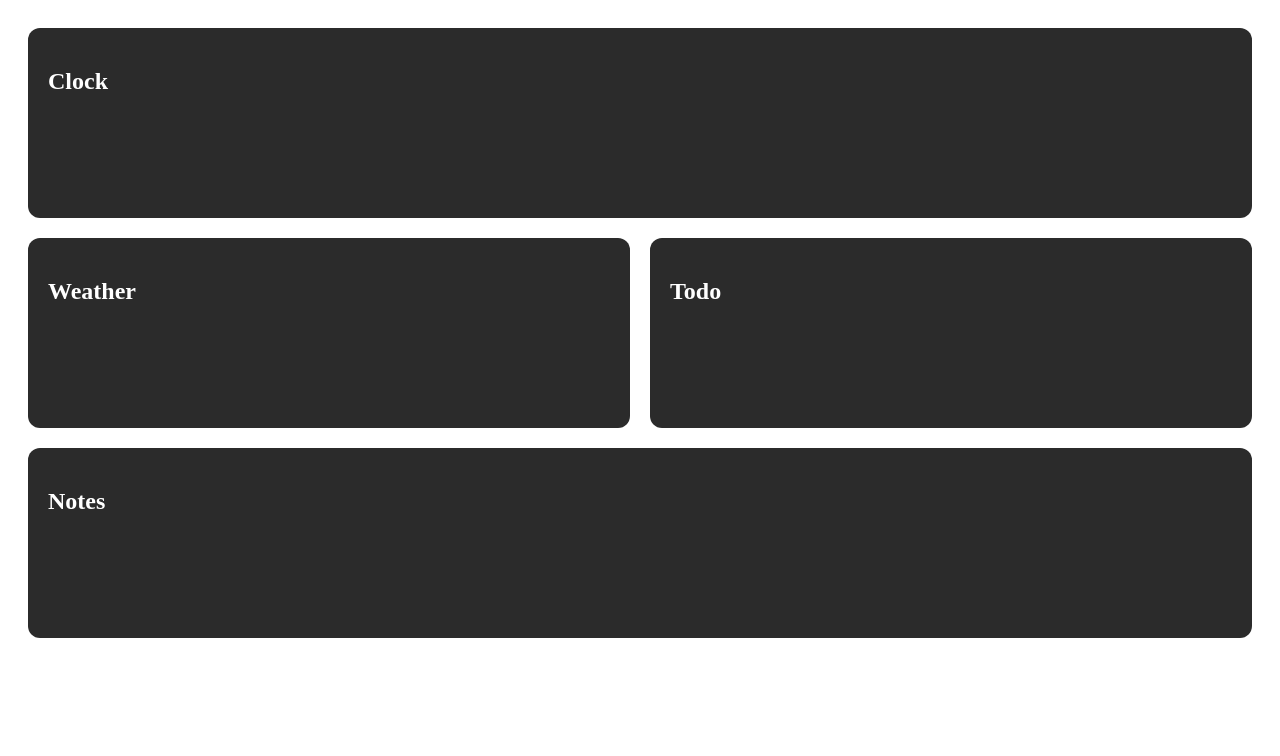
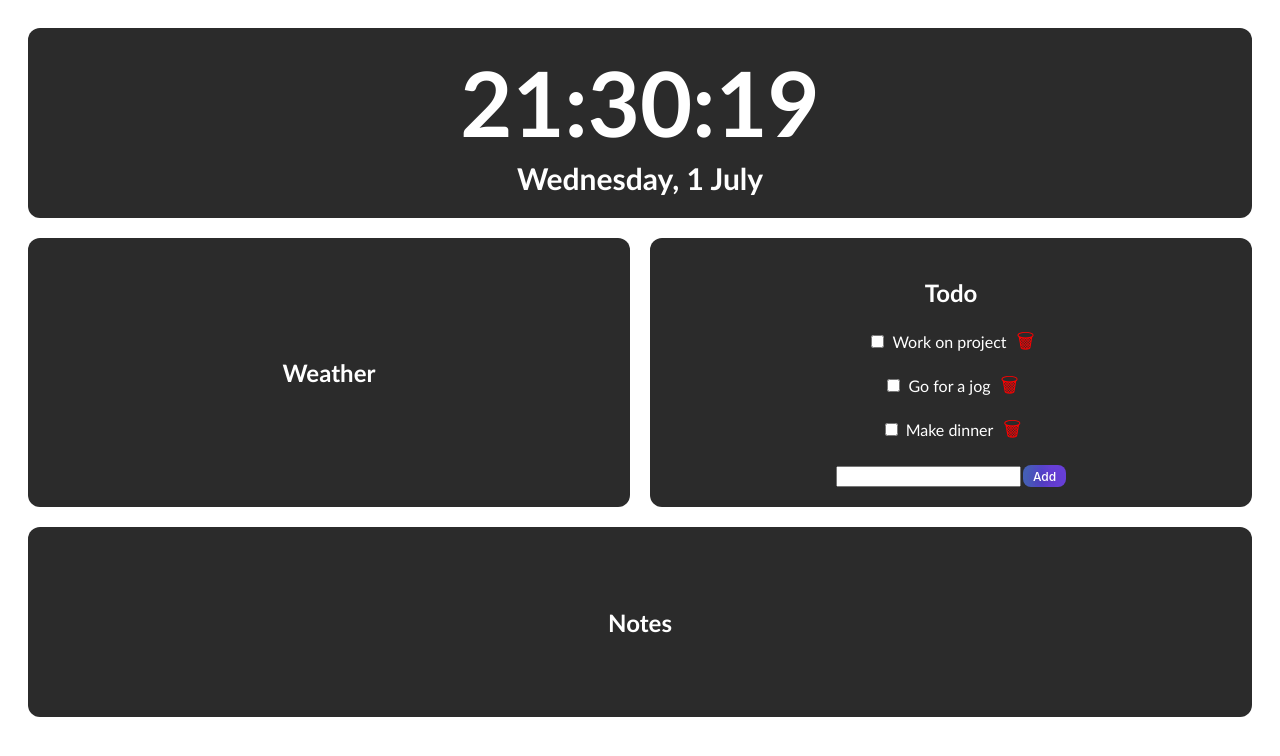
Before and after one commit to Birkhol/Personal-Dashboard, a React (Vite) app in the folder my-dashboard/: page / in a window 1280 px wide. Shown: the top 756 px of the page. Built offline with nearby package versions, Linux system fonts and the light colour scheme.

Commit message:
feat: Clock displaying time and date. Todolist with checkmark and delete button, and adding tasks

```diff
--- a/my-dashboard/src/components/layout/Dashboard.css
+++ b/my-dashboard/src/components/layout/Dashboard.css
@@ -3,6 +3,7 @@
     grid-template-columns: 1fr 1fr;
     padding: 20px;
     gap: 20px;
+    font-family: 'Trebuchet MS', Arial;
 }
 
 .widget {
@@ -11,6 +12,8 @@
     padding: 20px;
     border-radius: 12px;
     min-height: 150px;
+    align-content: center;
+    text-align: center;
 }
 
 .clock, .notes {
--- /dev/null
+++ b/my-dashboard/src/widgets/Clock/Clock.css
@@ -0,0 +1,15 @@
+.clock {
+    display: flex;
+    flex-direction: column;
+    gap: 4px;
+    font-size: 60px;
+    font-family: "Trebuchet MS";
+}
+
+.clock h2, .clock h4 {
+    margin: 0;
+}
+
+.clock h4 {
+    font-size: 30px;
+}
--- a/my-dashboard/src/widgets/Clock/Clock.tsx
+++ b/my-dashboard/src/widgets/Clock/Clock.tsx
@@ -1,7 +1,31 @@
+import { useEffect, useState } from "react"
+import "./Clock.css"
+
 function Clock() {
+    const [currentTime, setCurrentTime] = useState(new Date())
+
+    useEffect(() => {
+        const interval = setInterval(() => {
+            setCurrentTime(new Date())
+        }, 1000)
+        return () => clearInterval(interval)
+    }, [])
+
+    const hours = currentTime.getHours().toString().padStart(2, "0")
+    const minutes = currentTime.getMinutes().toString().padStart(2, "0")
+    const seconds = currentTime.getSeconds().toString().padStart(2, "0")
+    const day = currentTime.toLocaleDateString("en-US", { day: "numeric" })
+    const month = currentTime.toLocaleDateString("en-US", { month: "long" })
+    const weekday = currentTime.toLocaleDateString("en-US", { weekday: "long" })
+
     return (
         <section className="widget clock">
-            <h2>Clock</h2>
+            <h2>
+                {hours}:{minutes}:{seconds}
+            </h2>
+            <h4>
+                {weekday}, {day} {month}
+            </h4>
         </section>
     )
 }
--- a/my-dashboard/src/widgets/Notes/Notes.tsx
+++ b/my-dashboard/src/widgets/Notes/Notes.tsx
@@ -1,3 +1,5 @@
+import "./Notes.css"
+
 function Notes() {
     return (
         <section className="widget notes">
--- /dev/null
+++ b/my-dashboard/src/widgets/Todo/Todo.css
@@ -0,0 +1,55 @@
+.todo ul {
+    padding: 0;
+    list-style-type: none;
+}
+
+.todo li {
+    margin: 10px;
+}
+
+.completed {
+  text-decoration: line-through;
+  opacity: 0.6;
+}
+
+#deleteButton {
+    all: unset;
+    color: red;
+    font-size: 20px;
+    cursor: pointer;
+}
+
+#deleteButton:hover {
+    color: rgb(255, 122, 122);
+}
+
+#todoText {
+    margin: 0px 10px 0px 5px;
+}
+
+#addTaskButton {
+  background-image: linear-gradient(92.88deg, #455EB5 9.16%, #5643CC 43.89%, #673FD7 64.72%);
+  border-radius: 8px;
+  border-style: none;
+  box-sizing: border-box;
+  color: #FFFFFF;
+  cursor: pointer;
+  flex-shrink: 0;
+  font-family: "Inter UI","SF Pro Display",-apple-system,BlinkMacSystemFont,"Segoe UI",Roboto,Oxygen,Ubuntu,Cantarell,"Open Sans","Helvetica Neue",sans-serif;
+  font-size: 12px;
+  font-weight: 500;
+  height: 22px;
+  padding: 0 10px;
+  text-align: center;
+  text-shadow: rgba(0, 0, 0, 0.25) 0 3px 8px;
+  transition: all .5s;
+  user-select: none;
+  -webkit-user-select: none;
+  touch-action: manipulation;
+  margin-left: 2px;
+}
+
+#addTaskButton:hover {
+  box-shadow: rgba(80, 63, 205, 0.5) 0 1px 14px;
+  transition-duration: .1s;
+}
--- a/my-dashboard/src/widgets/Todo/Todo.tsx
+++ b/my-dashboard/src/widgets/Todo/Todo.tsx
@@ -1,7 +1,69 @@
+import { useState } from "react"
+import "./Todo.css"
+
+type TodoItem = {
+    id: number
+    text: string
+    completed: boolean
+}
+
 function Todo() {
+    const [todoList, setTodoList] = useState<TodoItem[]>([
+        { id: 1, text: "Work on project", completed: false },
+        { id: 2, text: "Go for a jog", completed: false },
+        { id: 3, text: "Make dinner", completed: false },
+    ])
+
+    const [newTask, setNewTask] = useState("")
+
+    function addTask(event: React.SubmitEvent<HTMLFormElement>) {
+        event.preventDefault()
+
+        if (newTask.trim() === "") {
+            return
+        }
+
+        const newTodo = {
+            id: Date.now(),
+            text: newTask,
+            completed: false
+        }
+
+        setTodoList([...todoList, newTodo])
+        setNewTask("")
+    }
+
+    function toggleTodo(id: number) {
+        setTodoList(
+            todoList.map(todo =>
+                todo.id === id ? { ...todo, completed: !todo.completed } : todo
+            )
+        )
+    }
+
+    function deleteTodo(id: number) {
+        setTodoList(todoList.filter(todo => todo.id !== id))
+    }
+
     return (
         <section className="widget todo">
             <h2>Todo</h2>
+            <ul>
+                {todoList.map(todo =>
+                    <li key={todo.id}> <input type="checkbox" checked={todo.completed} onChange={() => toggleTodo(todo.id)} />
+                    <span id="todoText" className={todo.completed ? "completed" : ""}>
+                        {todo.text}
+                    </span>
+                    <button type="button" id="deleteButton" onClick={() => deleteTodo(todo.id)}>
+                        &#128465;
+                    </button>
+                    </li>
+                )}
+            </ul>
+            <form onSubmit={addTask} autoComplete="off">
+                <input type="text" value={newTask} name="todoAdd" id="todoAdd" onChange={event => setNewTask(event.target.value)}></input>
+                <input type="submit" value="Add" id="addTaskButton"></input>
+            </form>
         </section>
     )
 }
--- a/my-dashboard/src/widgets/Weather/Weather.tsx
+++ b/my-dashboard/src/widgets/Weather/Weather.tsx
@@ -1,3 +1,5 @@
+import "./Weather.css"
+
 function Weather() {
     return (
         <section className="widget weather">
```
Also changed, not shown: my-dashboard/src/widgets/Notes/Notes.css (added), my-dashboard/src/widgets/Weather/Weather.css (added).
